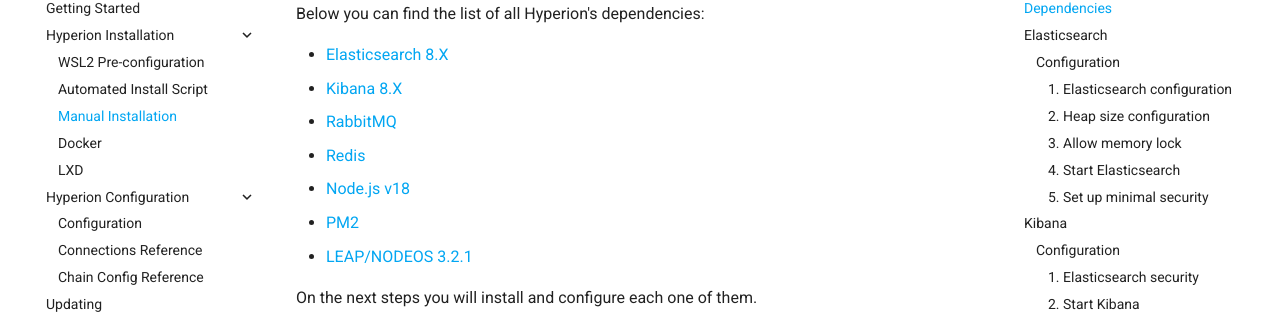
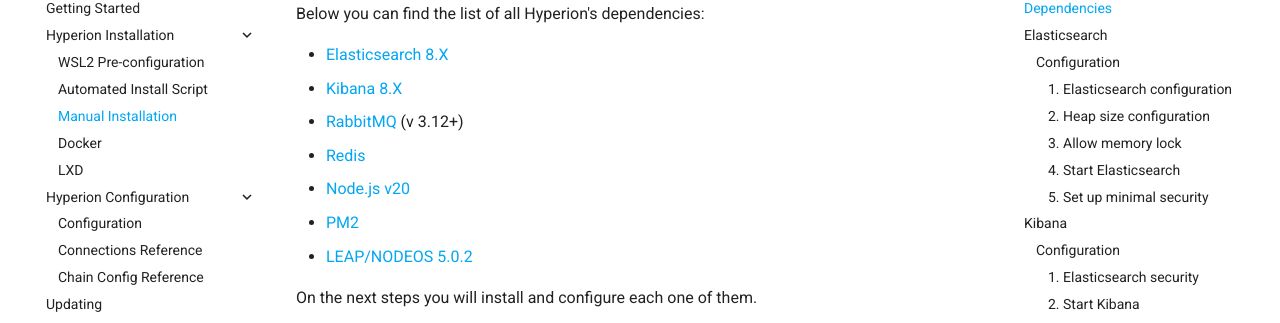
Before and after one commit to eosrio/hyperion-docs, an MkDocs documentation site: the page built from docs/providers/install/manual_install.md, in a window 1280 px wide and 900 px high, scrolled down 325 px. Shown: the part 148-471 px from the top of the window. Built offline with MkDocs 1.6.1 and Material for MkDocs 9.7.7, drawn with Linux system fonts in a browser that asks for light colours; comment, search, counter and statistics services are not loaded; some of the changed text lies outside the part shown.

Commit message:
versions update

```diff
--- a/docs/providers/install/manual_install.md
+++ b/docs/providers/install/manual_install.md
@@ -12,11 +12,11 @@
 
 - [Elasticsearch 8.X](https://www.elastic.co/downloads/elasticsearch){:target="_blank"}
 - [Kibana 8.X](https://www.elastic.co/downloads/kibana){:target="_blank"}
-- [RabbitMQ](https://www.rabbitmq.com){:target="_blank"}
+- [RabbitMQ](https://www.rabbitmq.com){:target="_blank"} (v 3.12+)
 - [Redis](https://redis.io/topics/quickstart){:target="_blank"}
-- [Node.js v18](https://github.com/nodesource/distributions/blob/master/README.md#installation-instructions){:target="_blank"}
+- [Node.js v20](https://github.com/nodesource/distributions/blob/master/README.md#installation-instructions){:target="_blank"}
 - [PM2](http://pm2.keymetrics.io/docs/usage/quick-start/){:target="_blank"}
-- [LEAP/NODEOS 3.2.1](https://github.com/AntelopeIO/leap){:target="_blank"}
+- [LEAP/NODEOS 5.0.2](https://github.com/AntelopeIO/leap/releases/tag/v5.0.2){:target="_blank"}
 
 On the next steps you will install and configure each one of them.
 
@@ -231,6 +231,9 @@
 
 ## RabbitMQ
 
+!!! attention
+    From Hyperion 3.3.10, RabbitMQ version 3.12+ is required.
+
 Follow the detailed installation instructions on the
 official [RabbitMQ documentation](https://www.rabbitmq.com/install-debian.html#installation-methods){:target="_blank"}.
 
--- a/mkdocs.yml
+++ b/mkdocs.yml
@@ -15,8 +15,8 @@
   - pymdownx.tabbed
   - pymdownx.keys
   - pymdownx.emoji:
-      emoji_index: !!python/name:materialx.emoji.twemoji
-      emoji_generator: !!python/name:materialx.emoji.to_svg
+      emoji_index: !!python/name:material.extensions.emoji.twemoji
+      emoji_generator: !!python/name:material.extensions.emoji.to_svg
   - toc:
       permalink: true
 
--- a/requirements.txt
+++ b/requirements.txt
@@ -1,4 +1,6 @@
 mkdocs
 mkdocs-material
+mkdocs-material[imaging]
+pymdown-extensions
 pillow
 cairosvg
```
Also changed, not shown: docs/providers/update.md (+3 -0 lines).
